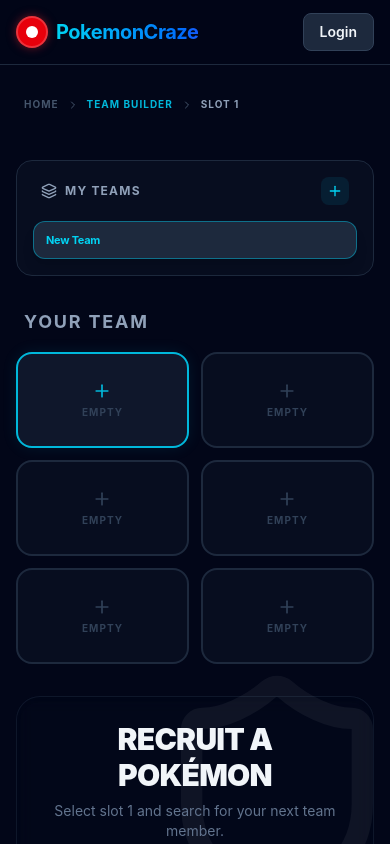
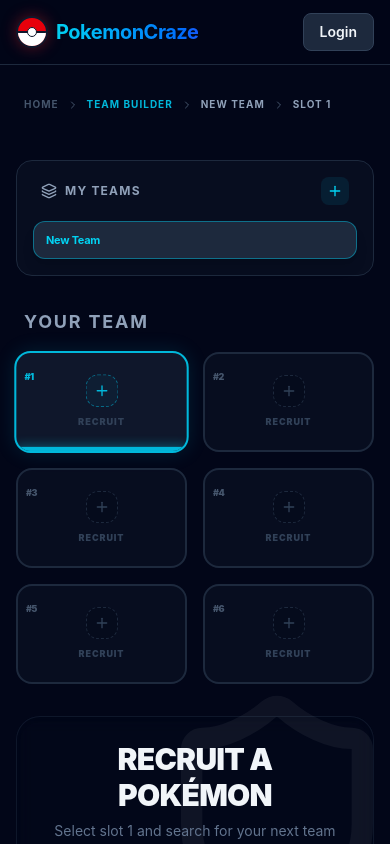
Before and after one commit to seucra/pokemon, a React (Vite) app: page / in a window 390 px wide. Shown: the top 844 px of the page. Built offline with nearby package versions, Linux system fonts and the light colour scheme; no server answers.

Commit message:
Update : altered design for smaller windows ; added : Ability Selection

```diff
--- a/src/App.tsx
+++ b/src/App.tsx
@@ -7,7 +7,8 @@ import { TeamAnalysis } from './components/Teambuilder/TeamAnalysis'
 import { useTeamStore } from './store/useTeamStore'
 
 function App() {
-  const activeIndex = useTeamStore(state => state.activeMemberIndex);
+  const { getActiveTeam, activeMemberIndex } = useTeamStore();
+  const activeTeam = getActiveTeam();
 
   return (
     <div className="min-h-screen bg-slate-950 text-slate-100 font-sans selection:bg-cyan-500/30 overflow-x-hidden">
@@ -15,8 +16,10 @@ function App() {
       <nav className="border-b border-slate-800 bg-slate-950/80 backdrop-blur-md sticky top-0 z-50">
         <div className="max-w-7xl mx-auto px-4 sm:px-6 lg:px-8 h-16 flex items-center justify-between">
           <div className="flex items-center gap-2">
-            <div className="w-8 h-8 bg-red-600 rounded-full flex items-center justify-center border-2 border-white/20 shadow-[0_0_10px_rgba(220,38,38,0.5)]">
-               <div className="w-3 h-3 bg-white rounded-full"></div>
+            <div className="w-8 h-8 bg-red-600 rounded-full flex items-center justify-center border-2 border-slate-900 relative overflow-hidden shadow-[0_0_15px_rgba(220,38,38,0.4)]">
+               <div className="absolute bottom-0 left-0 right-0 h-1/2 bg-white"></div>
+               <div className="absolute top-1/2 left-0 right-0 h-0.5 bg-slate-900 -translate-y-1/2"></div>
+               <div className="w-2.5 h-2.5 bg-white rounded-full border border-slate-900 relative z-10"></div>
             </div>
             <span className="text-xl font-bold tracking-tight bg-gradient-to-r from-cyan-400 to-blue-600 bg-clip-text text-transparent">
               PokemonCraze
@@ -43,7 +46,9 @@ function App() {
           <ChevronRight className="w-3 h-3" />
           <span className="text-cyan-500">Team Builder</span>
           <ChevronRight className="w-3 h-3" />
-          <span className="text-slate-400">Slot {activeIndex + 1}</span>
+          <span className="text-slate-400 truncate max-w-[150px]">{activeTeam.name}</span>
+          <ChevronRight className="w-3 h-3" />
+          <span className="text-slate-400">Slot {activeMemberIndex + 1}</span>
         </div>
 
         <div className="flex flex-col lg:flex-row gap-8">
@@ -63,7 +68,7 @@ function App() {
               <div className="relative z-10 flex flex-col items-center">
                 <div className="mb-8 text-center">
                   <h2 className="text-3xl font-black mb-2 uppercase tracking-tight">Recruit a Pokémon</h2>
-                  <p className="text-slate-500 text-sm">Select slot {activeIndex + 1} and search for your next team member.</p>
+                  <p className="text-slate-500 text-sm">Select slot {activeMemberIndex + 1} and search for your next team member.</p>
                 </div>
                 <PokemonSearch />
               </div>
--- a/src/components/Teambuilder/TeamSidebar.tsx
+++ b/src/components/Teambuilder/TeamSidebar.tsx
@@ -1,7 +1,6 @@
 import React from 'react';
 import { useTeamStore } from '../../store/useTeamStore';
 import { Plus, X } from 'lucide-react';
-import { clsx } from 'clsx';
 import { twMerge } from 'tailwind-merge';
 
 export const TeamSidebar: React.FC = () => {
@@ -11,7 +10,7 @@ export const TeamSidebar: React.FC = () => {
   return (
     <div className="flex flex-col gap-4">
       <h2 className="text-lg font-bold text-slate-400 uppercase tracking-widest px-2">Your Team</h2>
-      <div className="grid grid-cols-2 md:grid-cols-1 gap-3">
+      <div className="grid grid-cols-2 sm:grid-cols-3 lg:grid-cols-1 gap-4">
         {members.map((member, index) => {
           const isActive = index === activeMemberIndex;
 
@@ -20,10 +19,19 @@ export const TeamSidebar: React.FC = () => {
               key={index}
               onClick={() => setActiveIndex(index)}
               className={twMerge(
-                "group relative bg-slate-900/40 border-2 rounded-2xl p-3 cursor-pointer transition-all h-24 flex items-center justify-center overflow-hidden",
-                isActive ? "border-cyan-500 bg-slate-900 shadow-[0_0_15px_rgba(6,182,212,0.1)]" : "border-slate-800 hover:border-slate-700 hover:bg-slate-900/60"
+                "group relative bg-slate-900/40 border-2 rounded-2xl p-4 cursor-pointer transition-all min-h-[100px] flex flex-col items-center justify-center overflow-hidden",
+                isActive ? "border-cyan-500 bg-slate-900 shadow-[0_0_20px_rgba(6,182,212,0.15)] scale-[1.02]" : "border-slate-800 hover:border-slate-700 hover:bg-slate-900/60"
               )}
             >
+              <div className="absolute top-2 left-2 z-10">
+                <span className={twMerge(
+                  "text-[9px] font-black uppercase tracking-tighter transition-colors",
+                  isActive ? "text-cyan-500" : "text-slate-600 group-hover:text-slate-500"
+                )}>
+                  #{index + 1}
+                </span>
+              </div>
+
               {member && member.pokemon ? (
                 <>
                   <button
@@ -31,26 +39,39 @@ export const TeamSidebar: React.FC = () => {
                       e.stopPropagation();
                       removeMember(index);
                     }}
-                    className="absolute top-2 right-2 p-1.5 bg-slate-900/90 text-slate-400 hover:text-red-400 hover:bg-red-500/10 rounded-lg opacity-0 group-hover:opacity-100 transition-all z-10 border border-slate-700 hover:border-red-500/50"
+                    className="absolute top-2 right-2 p-1.5 bg-slate-900/90 text-slate-400 hover:text-red-400 hover:bg-red-500/10 rounded-lg opacity-0 group-hover:opacity-100 transition-all z-20 border border-slate-700 hover:border-red-500/50"
                   >
                     <X className="w-4 h-4" />
                   </button>
-                  <img
-                    src={member.pokemon.sprites.other?.showdown?.front_default || member.pokemon.sprites.front_default}
-                    alt={member.pokemon.name}
-                    className="w-16 h-16 object-contain drop-shadow-[0_0_8px_rgba(255,255,255,0.2)]"
-                  />
-                  <div className="absolute bottom-1 left-2">
-                    <span className="text-[10px] font-bold uppercase tracking-tighter text-slate-500 group-hover:text-cyan-400 transition-colors">
-                      Slot {index + 1}
-                    </span>
+                  <div className="relative">
+                    <div className={twMerge(
+                      "absolute inset-0 blur-xl opacity-20 transition-opacity",
+                      isActive ? "bg-cyan-500 opacity-30" : "bg-white opacity-10"
+                    )}></div>
+                    <img
+                      src={member.pokemon.sprites.other?.showdown?.front_default || member.pokemon.sprites.front_default}
+                      alt={member.pokemon.name}
+                      className="w-14 h-14 object-contain relative z-10 drop-shadow-[0_0_8px_rgba(0,0,0,0.5)]"
+                    />
                   </div>
+                  <span className="text-[10px] font-bold uppercase tracking-widest text-slate-300 mt-2 truncate w-full text-center">
+                    {member.pokemon.name.replace('-', ' ')}
+                  </span>
                 </>
               ) : (
-                <div className="flex flex-col items-center gap-1">
-                  <Plus className={clsx("w-5 h-5", isActive ? "text-cyan-500" : "text-slate-700")} />
-                  <span className="text-[10px] font-bold uppercase tracking-widest text-slate-700">Empty</span>
+                <div className="flex flex-col items-center gap-2">
+                  <div className={twMerge(
+                    "w-8 h-8 rounded-xl border border-dashed flex items-center justify-center transition-colors",
+                    isActive ? "border-cyan-500/50 bg-cyan-500/5" : "border-slate-800 bg-slate-950/20"
+                  )}>
+                    <Plus className={twMerge("w-4 h-4", isActive ? "text-cyan-500" : "text-slate-700")} />
+                  </div>
+                  <span className="text-[9px] font-black uppercase tracking-widest text-slate-700">Recruit</span>
                 </div>
+              )}
+
+              {isActive && (
+                <div className="absolute bottom-0 left-0 right-0 h-1 bg-cyan-500 shadow-[0_0_10px_rgba(6,182,212,0.8)]"></div>
               )}
             </div>
           );
--- a/src/store/useTeamStore.ts
+++ b/src/store/useTeamStore.ts
@@ -7,6 +7,7 @@ interface TeamActions {
   removeMember: (index: number) => void;
   updateMember: (index: number, updates: Partial<TeamMember>) => void;
   setActiveIndex: (index: number) => void;
+  setAbility: (index: number, name: string) => void;
   addTeam: (name?: string) => void;
   removeTeam: (id: string) => void;
   setActiveTeamId: (id: string) => void;
@@ -72,14 +73,33 @@ export const useTeamStore = create<TeamStore>()(
         teams: state.teams.map((t) => t.id === id ? { ...t, name } : t),
       })),
 
+      setActiveIndex: (index) => set({ activeMemberIndex: index }),
+
+      setAbility: (index, ability) => set((state) => {
+        const newTeams = state.teams.map((team) => {
+          if (team.id === state.activeTeamId) {
+            const newMembers = [...team.members];
+            if (newMembers[index]) {
+              newMembers[index] = { ...newMembers[index], ability };
+            }
+            return { ...team, members: newMembers };
+          }
+          return team;
+        });
+        return { teams: newTeams };
+      }),
+
       addMember: (index, pokemon) => set((state) => {
         const newTeams = state.teams.map((team) => {
           if (team.id === state.activeTeamId) {
             const newMembers = [...team.members];
+            // Prefer non-hidden ability for default
+            const defaultAbility = pokemon.abilities.find(a => !a.is_hidden)?.ability.name || pokemon.abilities[0]?.ability.name || '';
+
             newMembers[index] = {
               ...initialMember,
               pokemon,
-              ability: pokemon.abilities[0]?.ability.name || '',
+              ability: defaultAbility,
             };
             return { ...team, members: newMembers };
           }
@@ -113,8 +133,6 @@ export const useTeamStore = create<TeamStore>()(
         });
         return { teams: newTeams };
       }),
-
-      setActiveIndex: (index) => set({ activeMemberIndex: index }),
     }),
     {
       name: 'pokemon-craze-storage',
--- a/src/types/pokemon.ts
+++ b/src/types/pokemon.ts
@@ -33,7 +33,8 @@ export interface Pokemon {
   abilities: {
     ability: {
       name: string;
-    }
+    };
+    is_hidden: boolean;
   }[];
 }
 
```
Also changed, not shown: src/components/Teambuilder/PokemonDetail.tsx (+27 -7 lines).
